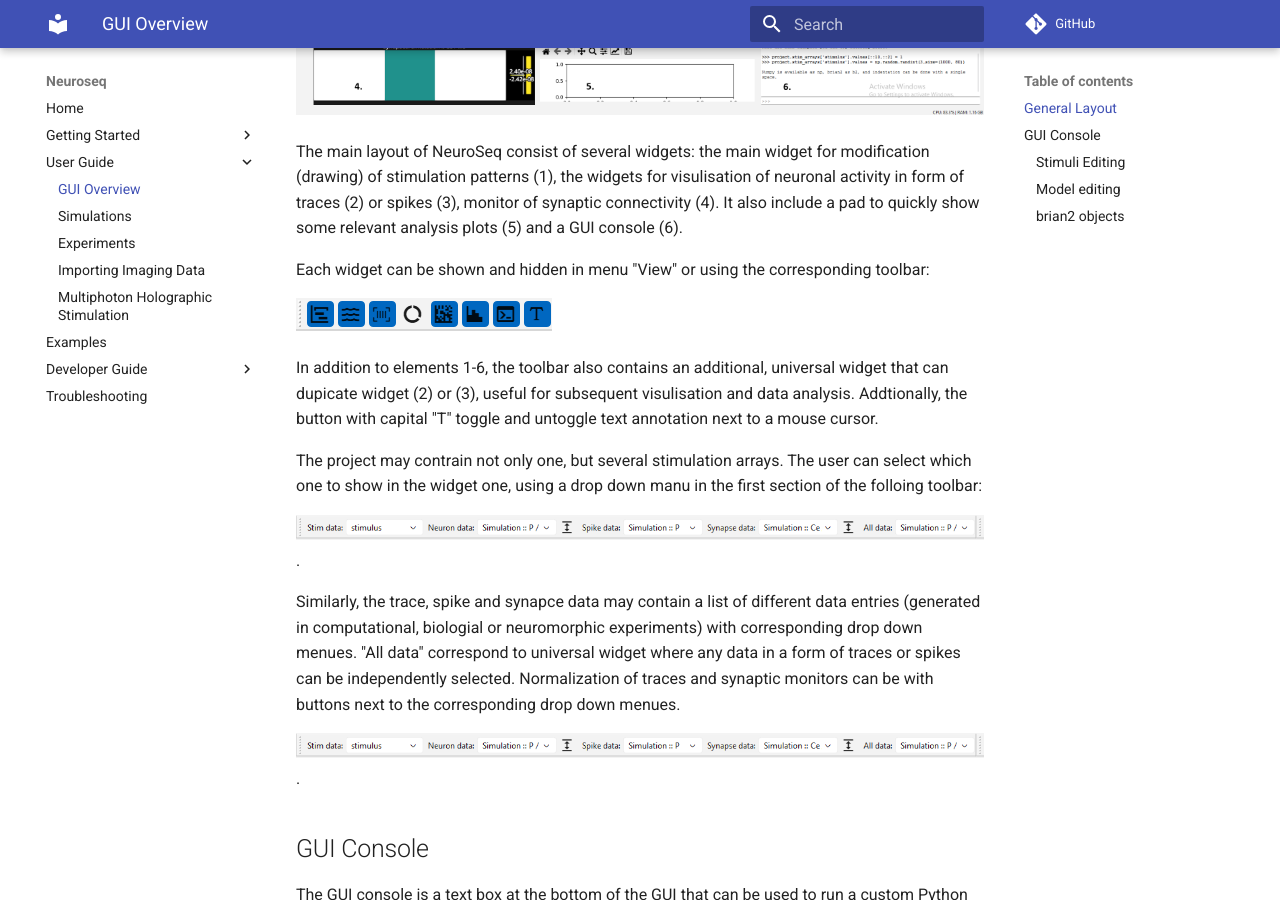
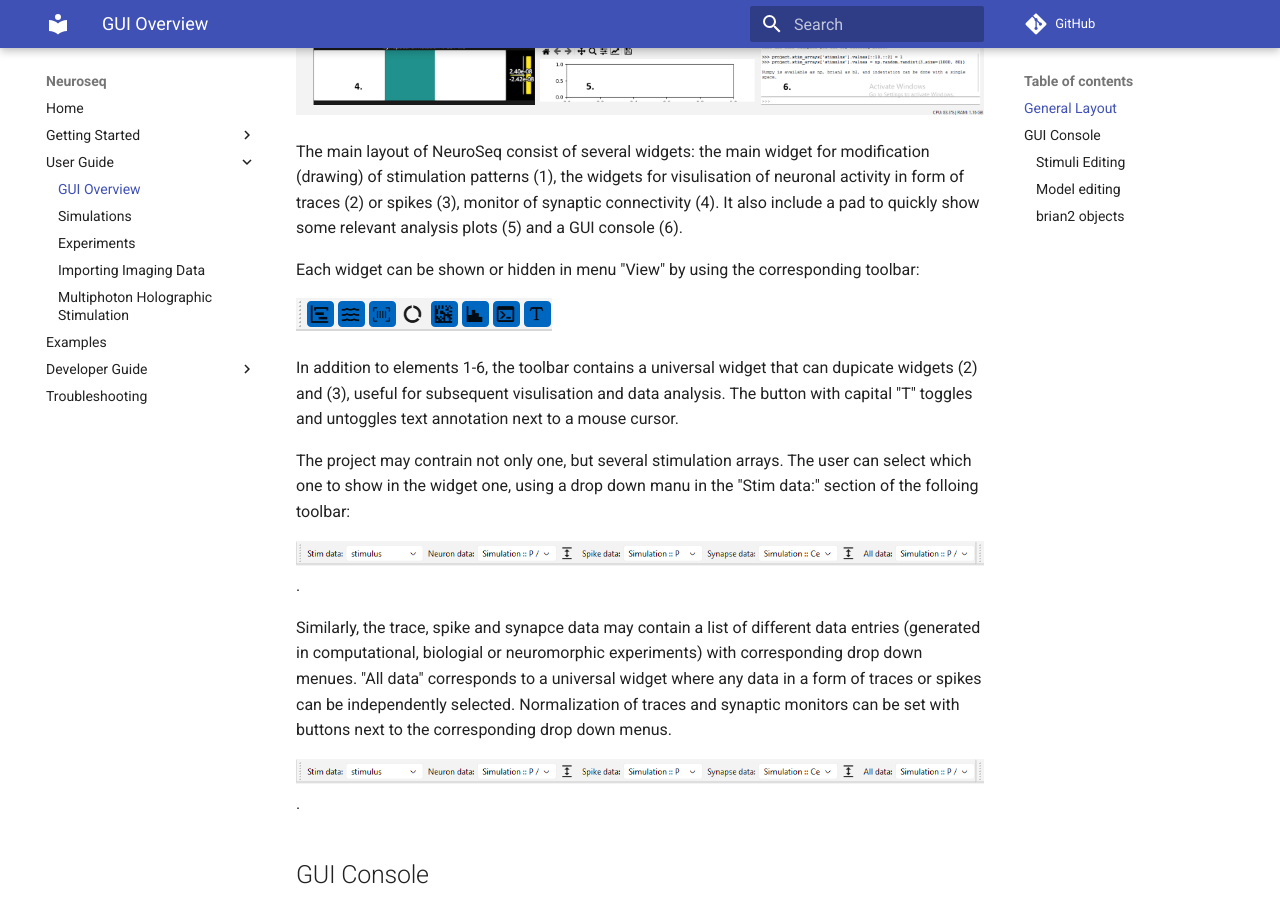
Before and after one commit to neuroseq/neuroseq, an MkDocs documentation site: the page built from docs/user_guide/gui_overview.md, in a window 1280 px wide and 900 px high, scrolled down 483 px. Built offline with MkDocs 1.6.1 and Material for MkDocs 9.7.7, drawn with Linux system fonts in a browser that asks for light colours; comment, search, counter and statistics services are not loaded.

Commit message:
Fix typos and enhance clarity in GUI overview
Corrected typos and improved clarity in the GUI overview documentation.

```diff
--- a/docs/user_guide/gui_overview.md
+++ b/docs/user_guide/gui_overview.md
@@ -6,17 +6,17 @@
 
 The main layout of NeuroSeq consist of several widgets: the main widget for modification (drawing) of stimulation patterns (1), the widgets for visulisation of neuronal activity in form of traces (2) or spikes (3), monitor of synaptic connectivity (4). It also include a pad to quickly show some relevant analysis plots (5) and a GUI console (6).
 
-Each widget can be shown and hidden in menu "View" or using the corresponding toolbar:
+Each widget can be shown or hidden in menu "View" by using the corresponding toolbar:
 
 ![Show/hide widgets](../images/toggle_widgets.png)
 
-In addition to elements 1-6, the toolbar also contains an additional, universal widget that can dupicate widget (2) or (3), useful for subsequent visulisation and data analysis. Addtionally, the button with capital "T" toggle and untoggle text annotation next to a mouse cursor.
+In addition to elements 1-6, the toolbar contains a universal widget that can dupicate widgets (2) and (3), useful for subsequent visulisation and data analysis. The button with capital "T" toggles and untoggles text annotation next to a mouse cursor.
 
-The project may contrain not only one, but several stimulation arrays. The user can select which one to show in the widget one, using a drop down manu in the first section of the folloing toolbar:
+The project may contrain not only one, but several stimulation arrays. The user can select which one to show in the widget one, using a drop down manu in the "Stim data:" section of the folloing toolbar:
 
 ![Data selection](../images/data_selection.png).
 
-Similarly, the trace, spike and synapce data may contain a list of different data entries (generated in computational, biologial or neuromorphic experiments) with corresponding drop down menues. "All data" correspond to universal widget where any data in a form of traces or spikes can be independently selected. Normalization of traces and synaptic monitors can be with buttons next to the corresponding drop down menues.
+Similarly, the trace, spike and synapce data may contain a list of different data entries (generated in computational, biologial or neuromorphic experiments) with corresponding drop down menues. "All data" corresponds to a universal widget where any data in a form of traces or spikes can be independently selected. Normalization of traces and synaptic monitors can be set with buttons next to the corresponding drop down menus.
 
 ![Data selection](../images/data_selection.png).
 
```
